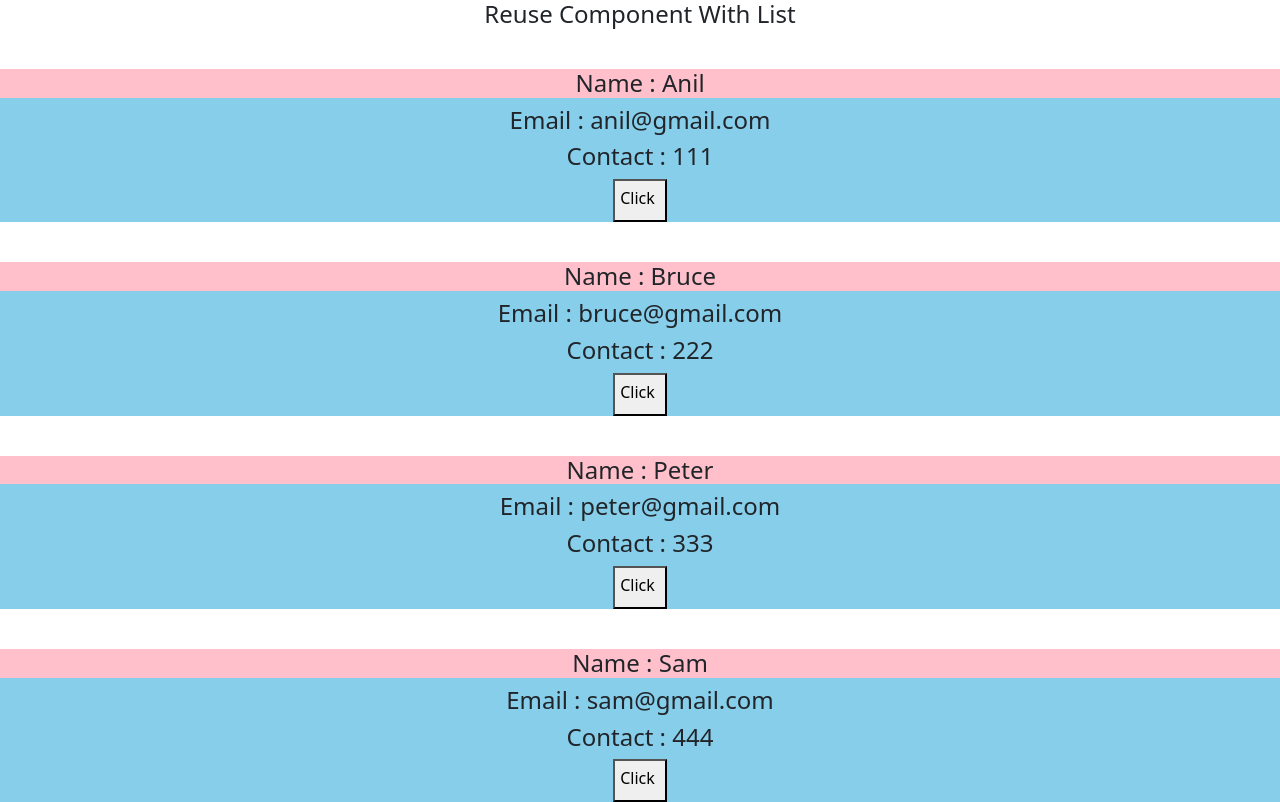
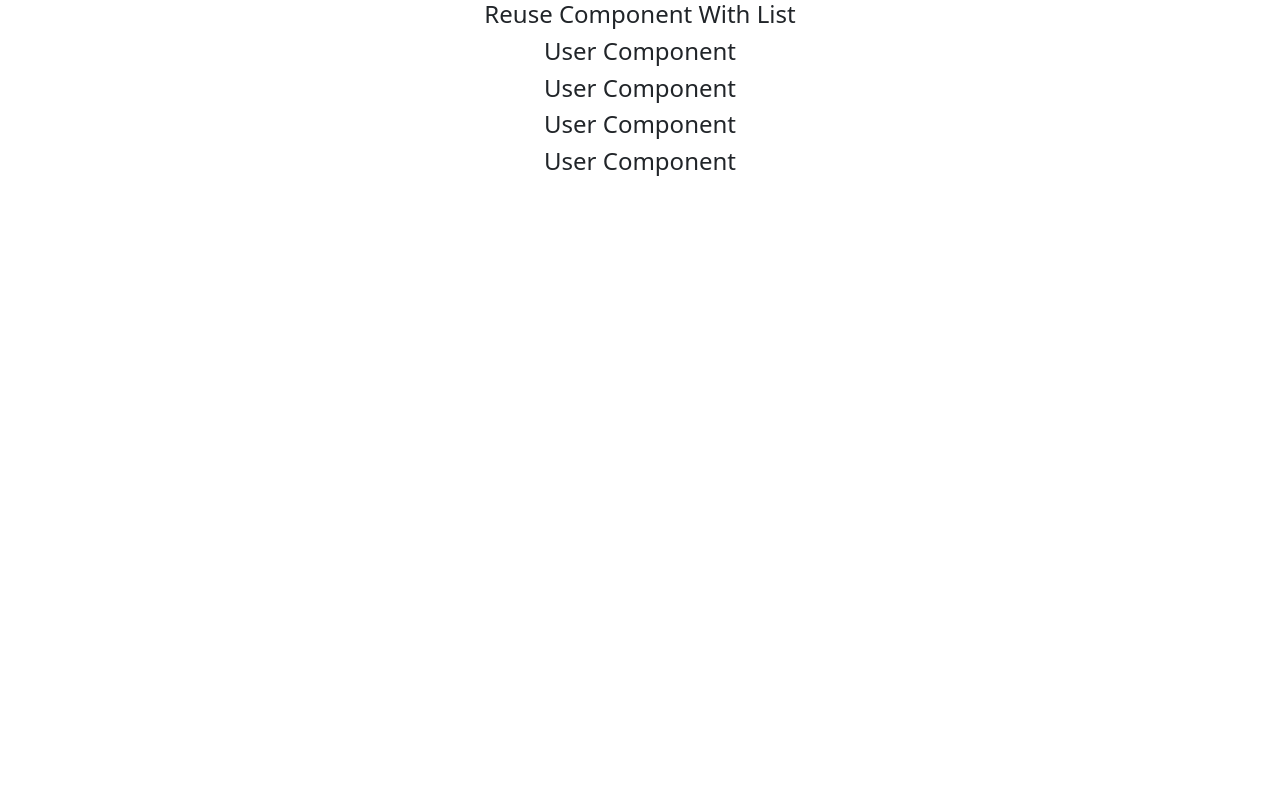
Before and after one commit to vijay4211/parent_to_child, a React (Create React App) app: page / in a window 1280 px wide. Built offline with nearby package versions, Linux system fonts and the light colour scheme.

Commit message:
add othe logical code and remove older code

```diff
--- a/src/App.js
+++ b/src/App.js
@@ -4,27 +4,19 @@ import "bootstrap/dist/css/bootstrap.min.css";
 import User from "./User";
 
 function App() {
-  const users = [
-    { name: "Anil", email: "anil@gmail.com", contact: "111"},
-    { name: "Bruce", email: "bruce@gmail.com", contact: "222"},
-    { name: "Peter", email: "peter@gmail.com", contact: "333"},
-    { name: "Sam", email: "sam@gmail.com", contact: "444"},
-  ];
-
-  function handler(){
-    alert("Hello");
+  //function
+  function test() {
+    console.log("test function");
   }
+  test();
 
   return (
     <div className="App">
       <h4>Reuse Component With List</h4>
-      {
-        users.map(
-          (item, index)=>(
-              <User username={item.name} useremail={item.email} usercontact={item.contact} functionhandler={handler}/>
-          )
-        )
-      }
+      <User />
+      <User />
+      <User />
+      <User />
     </div>
   );
 }
--- a/src/User.js
+++ b/src/User.js
@@ -1,22 +1,9 @@
 import React from "react";
 
-function User(props) {
-  const styling = {
-    background : "skyblue",
-    marginTop:"40px"
-  }
-  const NameStyle = {
-    background : "pink"
-  }
-  const ButtonSytle = {
-    padding:"5px 10px 10px 5px"
-  }
+function User() {
   return (
-    <div className="App" style={styling}>
-      <h4 style={NameStyle}>Name : {props.username} </h4>
-      <h4>Email : {props.useremail} </h4>
-      <h4>Contact : {props.usercontact}</h4>
-      <button onClick={()=> props.functionhandler()} style={ButtonSytle}>Click</button>
+    <div className="App">
+      <h4>User Component</h4>
     </div>
   );
 }
```
